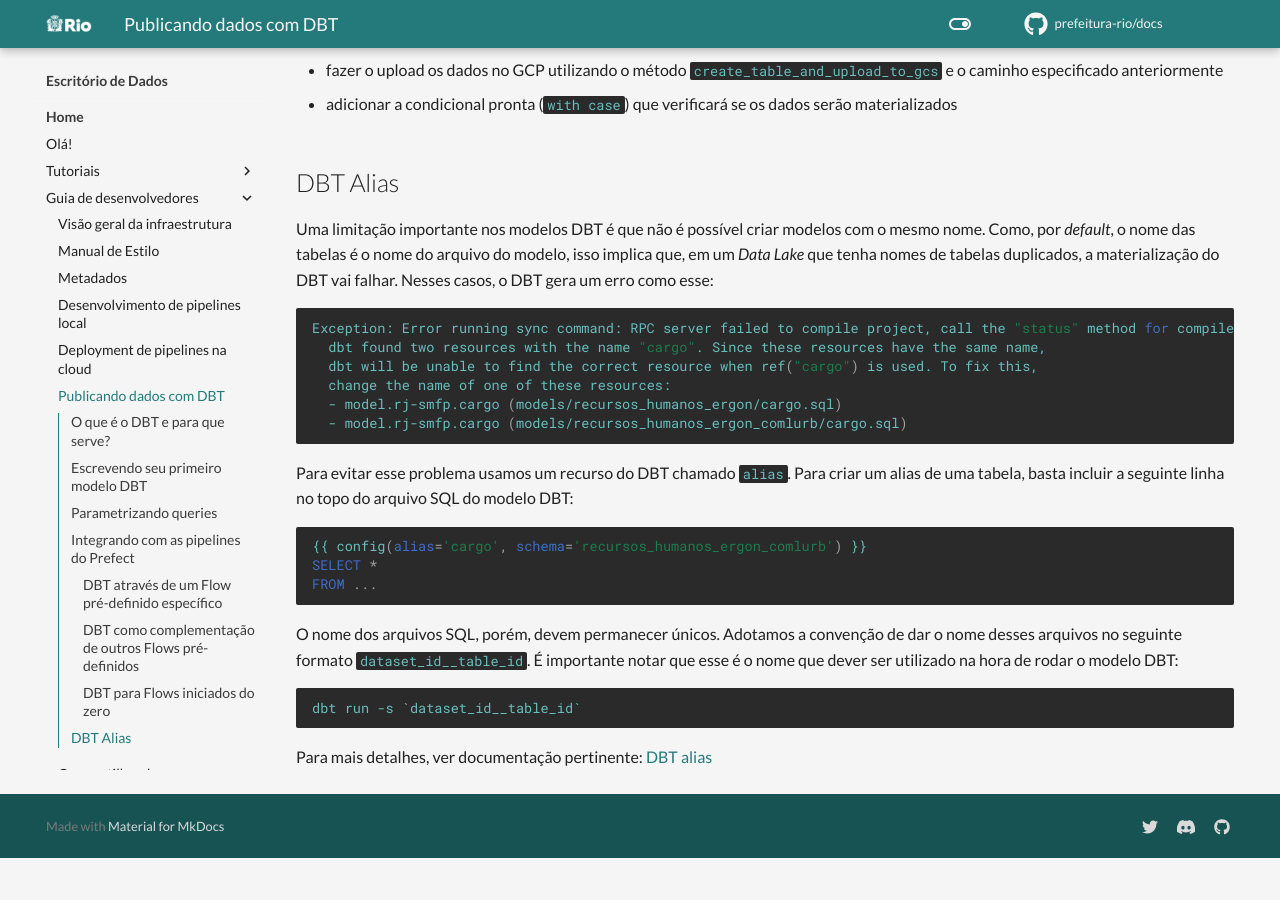
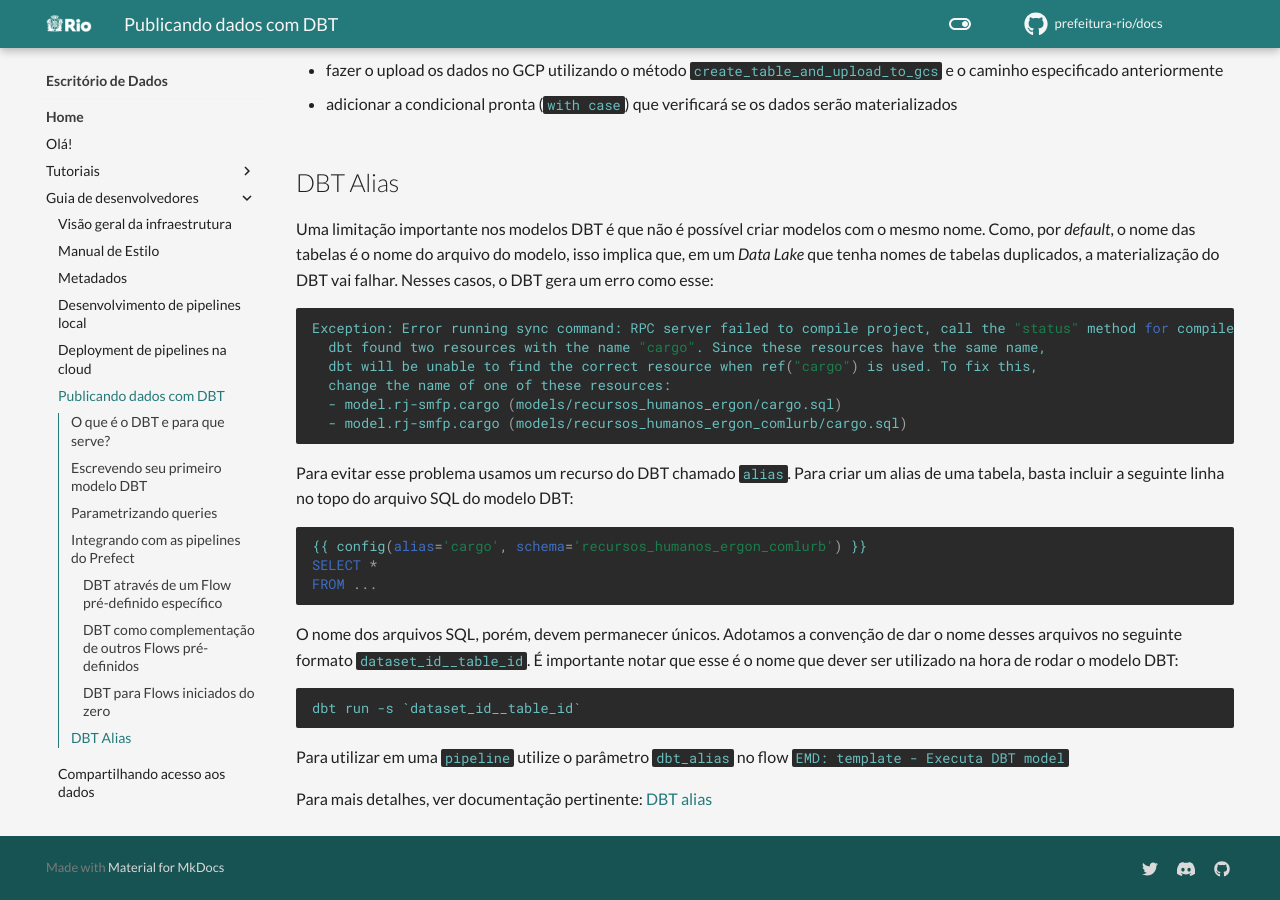
Before and after one commit to prefeitura-rio/docs, an MkDocs documentation site: the page built from docs/guia-desenvolvedores/dbt.md, in a window 1280 px wide and 900 px high, scrolled down 14663 px. Built offline with MkDocs 1.6.1 and Material for MkDocs 9.7.7, drawn with Linux system fonts in a browser that asks for light colours; comment, search, counter and statistics services are not loaded; before the commit the page ends 15521 px from its top, so only the background shows below that.

Commit message:
chore: add pipeline dbt alias instructions

````diff
--- a/docs/guia-desenvolvedores/dbt.md
+++ b/docs/guia-desenvolvedores/dbt.md
@@ -691,4 +691,6 @@
 dbt run -s `dataset_id__table_id`
 ```
 
+Para utilizar em uma `pipeline` utilize o parâmetro `dbt_alias` no flow `EMD: template - Executa DBT model`
+
 Para mais detalhes, ver documentação pertinente: [DBT alias](https://docs.getdbt.com/docs/building-a-dbt-project/building-models/using-custom-aliases)
````
